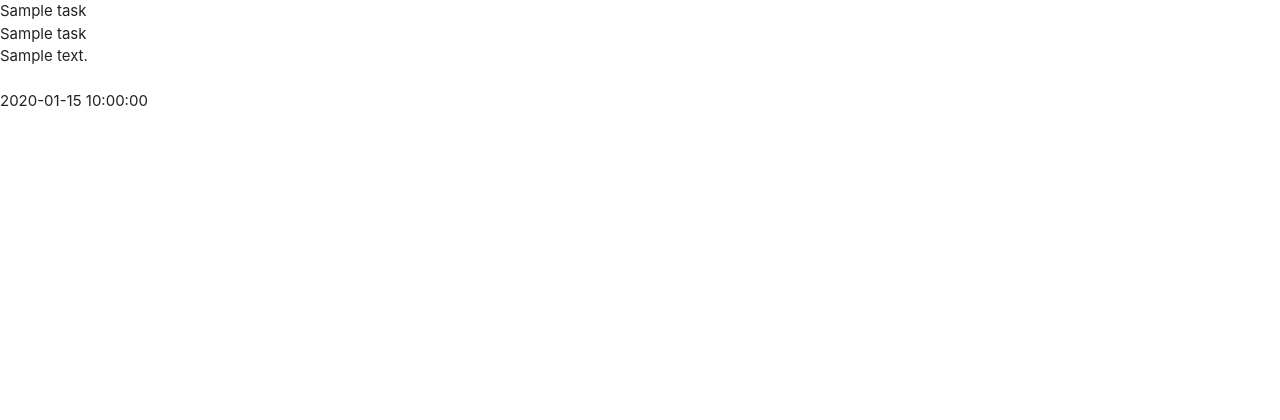
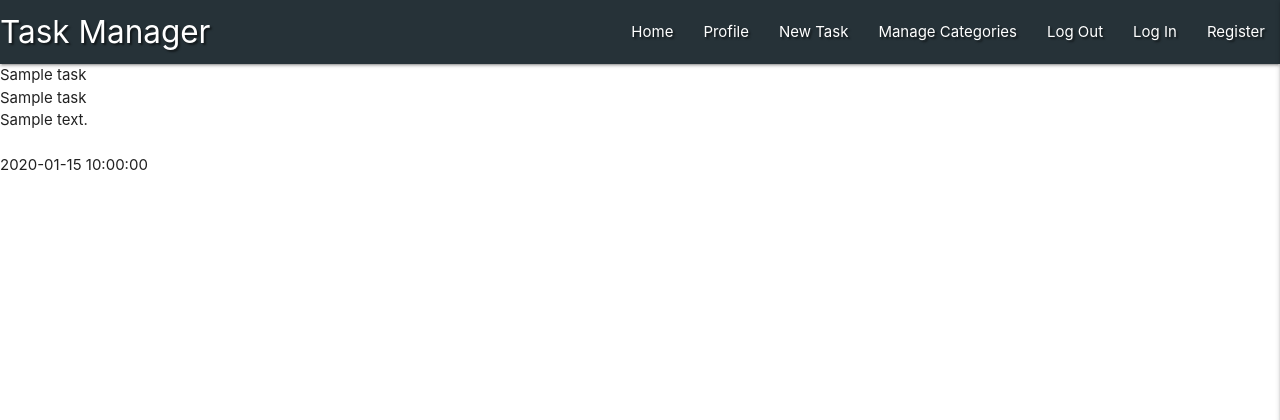
Before and after one commit to treggs1/flask-app, a Flask app: page / in a window 1280 px wide. Shown: the top 420 px of the page. Run offline with Flask 3, Linux system fonts and the light colour scheme; a database or web service that is not in the repository returns one stand-in record (values such as "Sample title"); some libraries are stand-ins or nearby versions.

Commit message:
Add Materialize Navbar and Sidenav

```diff
--- a/static/css/style.css
+++ b/static/css/style.css
@@ -0,0 +1,3 @@
+.text-shadow {
+    text-shadow: 2px 2px 2px rgba(0, 0, 0, 0.5);
+}
--- a/static/js/script.js
+++ b/static/js/script.js
@@ -0,0 +1,3 @@
+$(document).ready(function(){
+    $('.sidenav').sidenav({edge: "right"});
+  });
--- a/templates/base.html
+++ b/templates/base.html
@@ -15,6 +15,36 @@
 </head>
 <body>
 
+    <header>
+        <!-- top navbar -->
+        <nav class="nav-extended text-shadow blue-grey darken-4">
+            <div class="nav-wrapper">
+              <a href="{{ url_for('get_tasks') }}" class="brand-logo">Task Manager</a>
+              <a href="#" data-target="mobile-demo" class="sidenav-trigger right"><i class="fas fa-bars"></i></a>
+              <ul class="right hide-on-med-and-down">
+                <li><a href="{{ url_for('get_tasks') }}">Home</a></li>
+                <li><a href="#">Profile</a></li>
+                <li><a href="#">New Task</a></li>
+                <li><a href="#">Manage Categories</a></li>
+                <li><a href="#">Log Out</a></li>
+                <li><a href="#">Log In</a></li>
+                <li><a href="#">Register</a></li>
+              </ul>
+            </div>
+          </nav>
+          <!-- mobile sidenav -->
+          <ul class="sidenav" id="mobile-demo">
+                <li><h4 class="center-align light-blue-text text-darken-4">Task Manager</h4></li>
+                <li><a href="{{ url_for('get_tasks') }}">Home</a></li>
+                <li><a href="#">Profile</a></li>
+                <li><a href="#">New Task</a></li>
+                <li><a href="#">Manage Categories</a></li>
+                <li><a href="#">Log Out</a></li>
+                <li><a href="#">Log In</a></li>
+                <li><a href="#">Register</a></li>
+          </ul>
+    </header>
+
     {% block content %}
     {% endblock %}
 
@@ -25,5 +55,6 @@
     <script src="{{ url_for('static', filename='js/script.js') }}"></script>
     {% block scripts %}
     {% endblock %}
+
 </body>
 </html>
```
